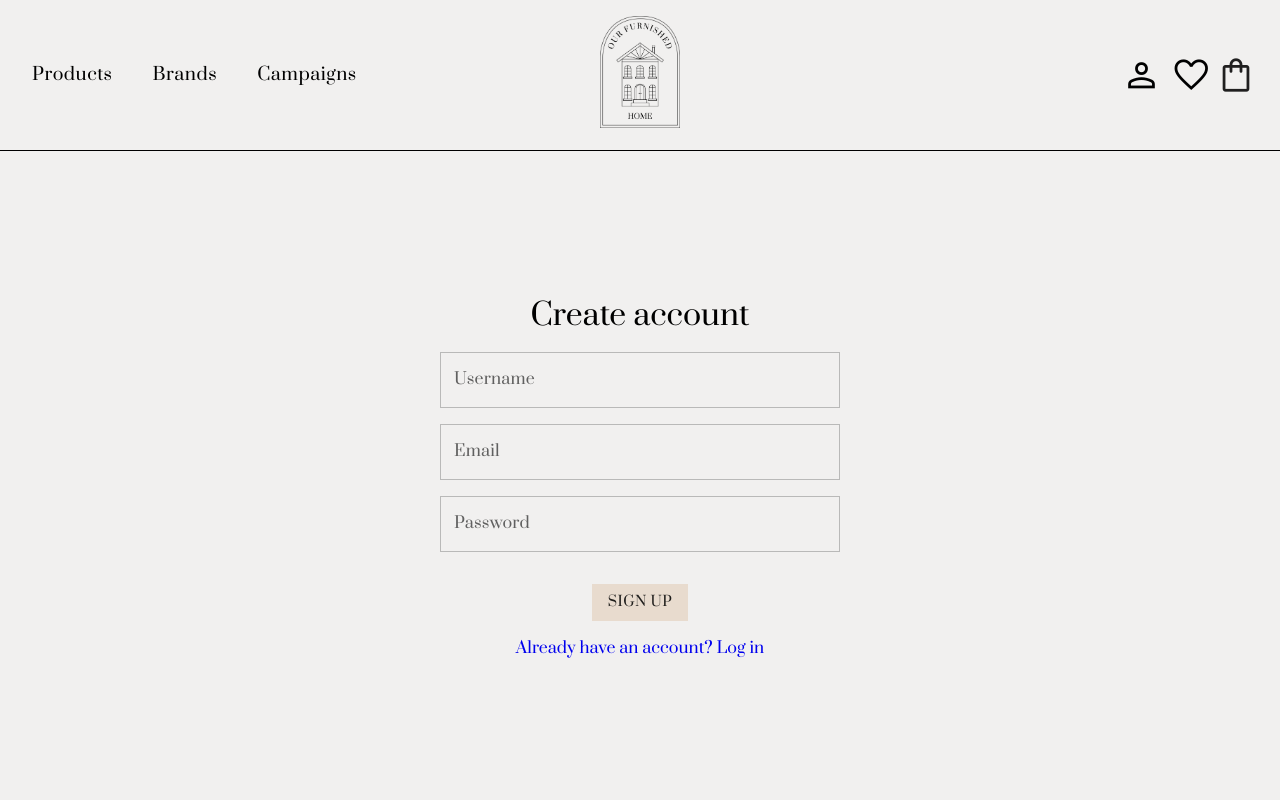
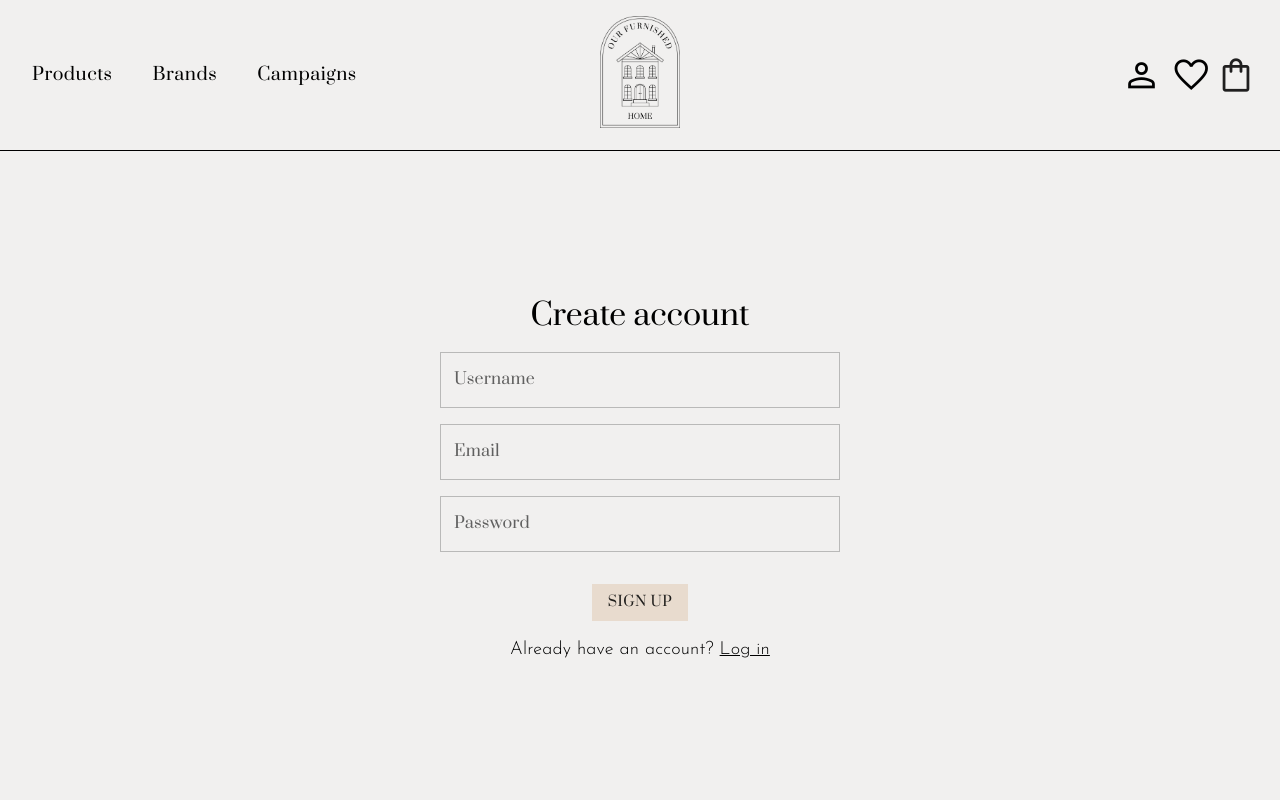
Before and after one commit to ellensofia/ofh-webbshop-api, a React (Vite) app in the folder Client/: page /register in a window 1280 px wide. Shown: the top 800 px of the page. Built offline with nearby package versions, Linux system fonts and the light colour scheme.

Commit message:
Styling for link to register/login

```diff
--- a/Client/src/components/LoginForm.tsx
+++ b/Client/src/components/LoginForm.tsx
@@ -1,4 +1,4 @@
-import { Box, Button, Container, TextField } from "@mui/material";
+import { Box, Button, Container, TextField, Link } from "@mui/material";
 import { useFormik } from "formik";
 import { useState } from "react";
 import { NavLink, useNavigate } from "react-router-dom";
@@ -82,7 +82,7 @@ export function LoginForm() {
                 >
                     Log in
                 </Button>
-                <NavLink to="/register">Don't have an account? Sign up</NavLink>
+                <Link component={'button'} variant="body2" fontSize={'large'} color={'secondary'} underline="hover" onClick={() => navigate('/register')}>Don't have an account? <u>Sign up</u></Link>
             </Box>
         </Container>
     )
--- a/Client/src/components/RegisterForm.tsx
+++ b/Client/src/components/RegisterForm.tsx
@@ -1,7 +1,7 @@
-import { Box, Button, Container, TextField } from "@mui/material";
+import { Box, Button, Container, TextField, Link } from "@mui/material";
 import { useFormik } from "formik";
 import { useState } from "react";
-import { NavLink, useNavigate } from "react-router-dom";
+import { useNavigate } from "react-router-dom";
 import * as Yup from "yup";
 
 const RegisterSchema = Yup.object({
@@ -82,7 +82,7 @@ export function RegisterFrom() {
                 >
                     Sign up
                 </Button>
-                <NavLink to="/login" style={{ textDecoration: 'none'}}>Already have an account? Log in</NavLink>
+                <Link component={'button'} variant="body2" fontSize={'large'} color={'secondary'} underline="hover" onClick={() => navigate('/login')}>Already have an account? <u>Log in</u></Link>
             </Box>
         </Container>
     )
```
